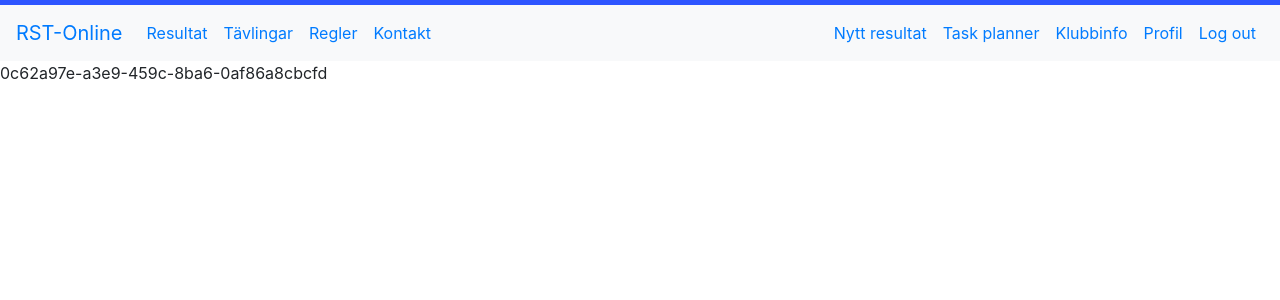
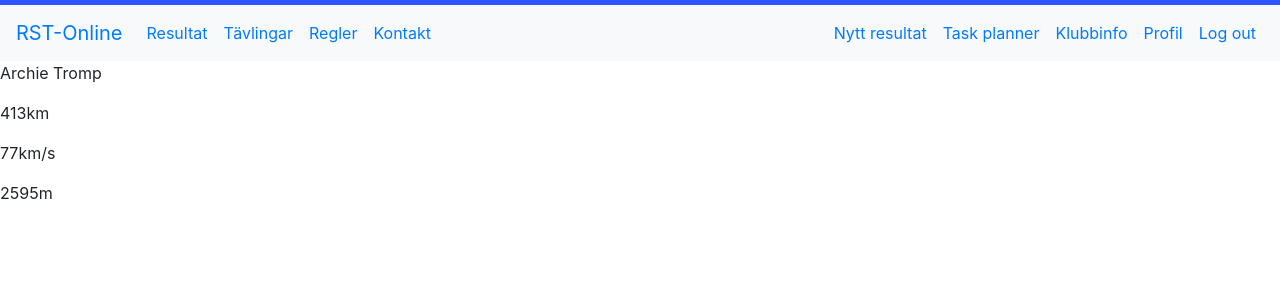
Before and after one commit to MrGuzior/rst, a React (Create React App) app: page /flights/0c62a97e-a3e9-459c-8ba6-0af86a8cbcfd in a window 1280 px wide. Shown: the top 300 px of the page. Built offline with nearby package versions, Linux system fonts and the light colour scheme.

Commit message:
Primitive flight display added

```diff
--- a/src/Components/Flight/Flight.jsx
+++ b/src/Components/Flight/Flight.jsx
@@ -1,11 +1,20 @@
 import React from 'react'
 import {useParams} from 'react-router-dom'
+import {useSelector, useDispatch} from 'react-redux'
+import {selectData} from '../../store/appSlice'
 
 const Flight = () => {
     const {id} = useParams()
-    console.log(id)
+    const {flights} = useSelector(selectData)
+    const flight = flights.filter(flight => flight.id === id)[0]
+
     return(
-    <p>{id}</p>
+        <section className='flight'>
+            <p>{flight.pilotName}</p>
+            <p>{flight.details.distance}km</p>
+            <p>{flight.details.speed}km/s</p>
+            <p>{flight.details.height}m</p>
+        </section>
     )
 }
 
```
